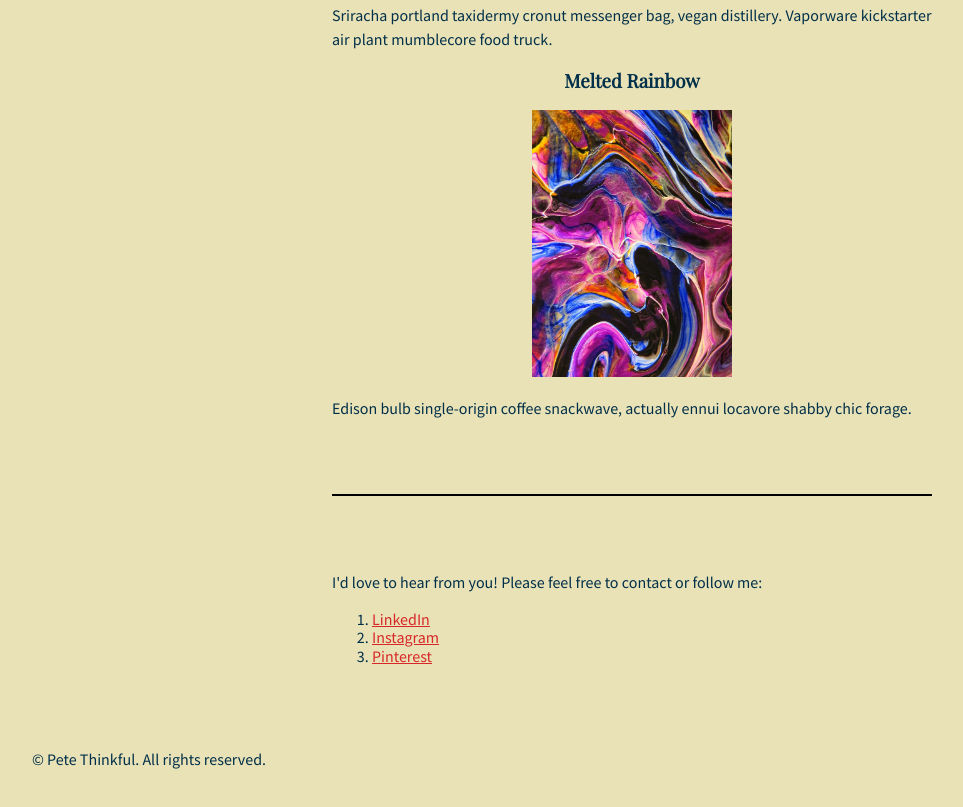
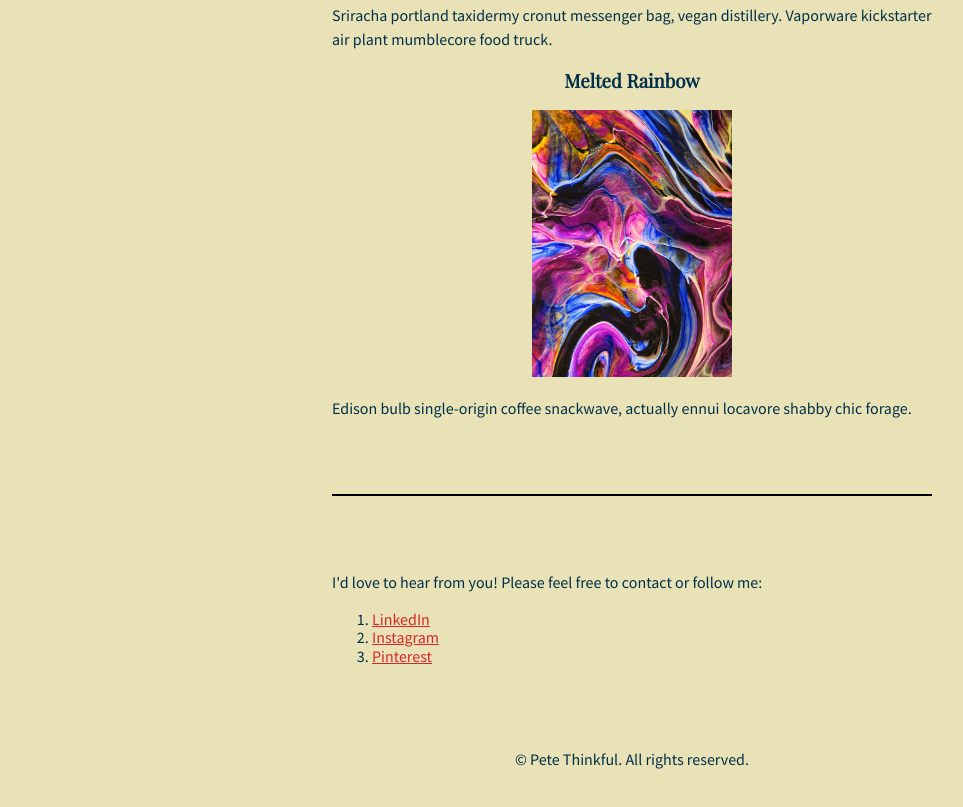
Before and after one commit to dishasoulstar/Pete-Thinkful-Portfolio, a plain HTML site: page index.html in a window 1280 px wide. Shown: the part 1838-2645 px from the top of the page, without its empty margins (8-971 px from the left). Drawn offline with nearby package versions, Linux system fonts and the light colour scheme.

Commit message:
Update style.css

```diff
--- a/style.css
+++ b/style.css
@@ -22,7 +22,7 @@ article {
 header {
   font-size: 24px;
 }
-header, nav {
+header, nav, footer {
   text-align: center;
   width: 100%;
   line-height: 2em;
```
